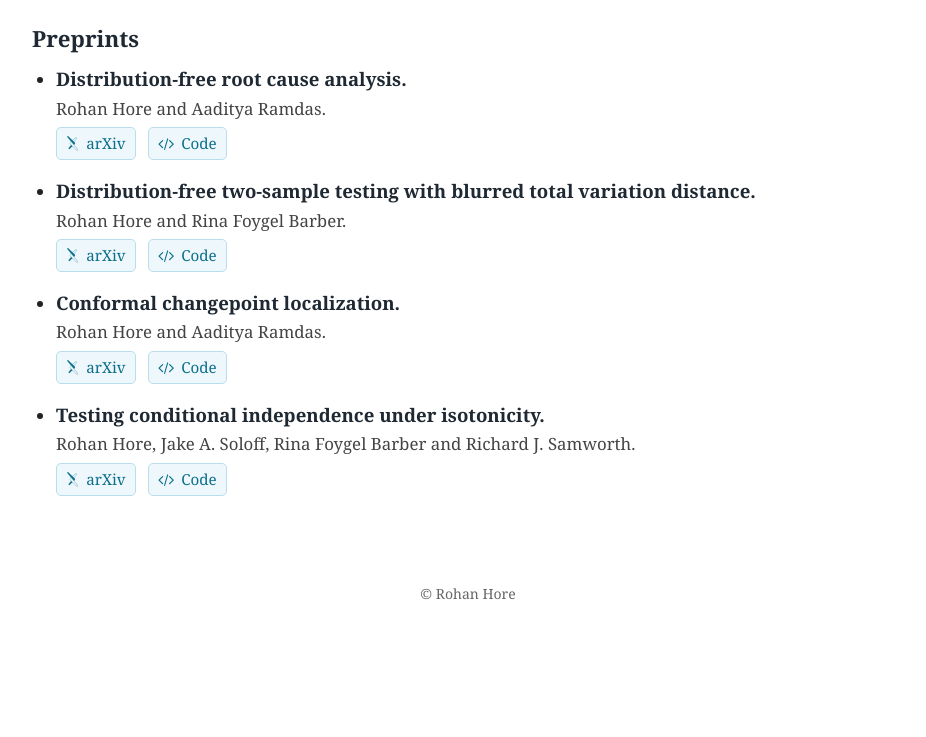
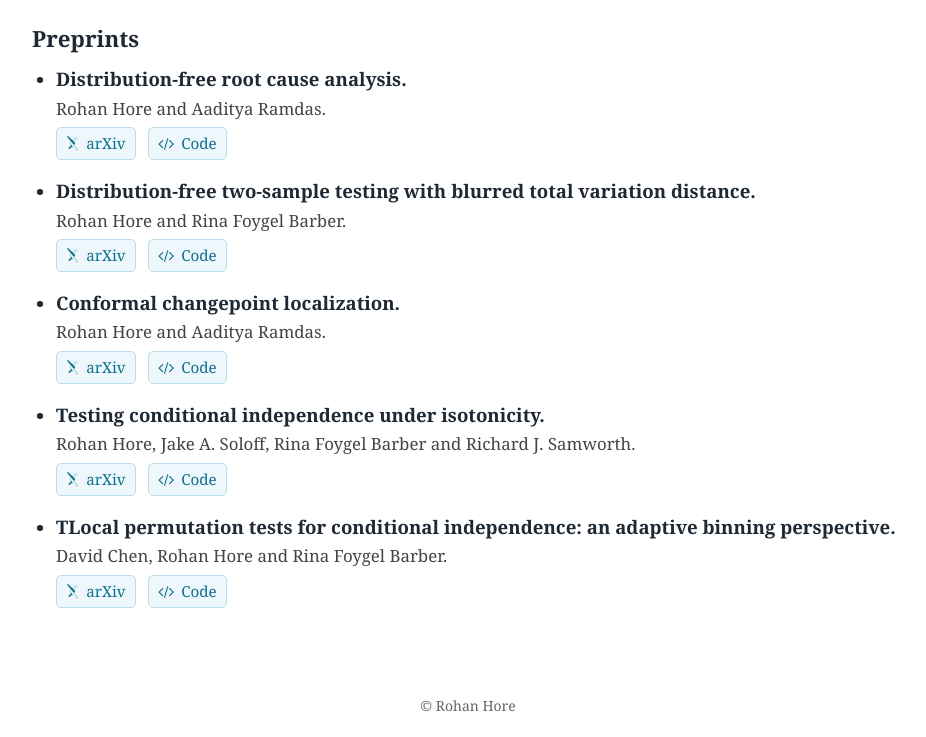
Before and after one commit to rohanhore/rohanhore.github.io, a plain HTML site: page research/index.html in a window 1280 px wide. Shown: the part 1073-1810 px from the top of the page, without its empty margins (172-1098 px from the left). Before the commit the page ends 1698 px from the top, so only its background shows below. Drawn offline with nearby package versions, Linux system fonts and the light colour scheme; some packages are replaced by stand-ins of ours; a web font is replaced by a local one.

Commit message:
Add new paper entry to index.html

```diff
--- a/research/index.html
+++ b/research/index.html
@@ -155,6 +155,15 @@ that effectively address the challenges of model-free inference.
     </div>
 </li>
 
+<li class="paper">
+    <div class="paper-title">TLocal permutation tests for conditional independence: an adaptive binning perspective.</div>
+    <div class="paper-authors">David Chen, Rohan Hore and Rina Foygel Barber.</div>
+    <div class="paper-links">
+        <a href="https://arxiv.org/abs/2607.20751"><i class="ai ai-arxiv"></i> arXiv</a>
+        <a href="https://github.com/davlichen/cond-independence-testing"><i class="fa fa-code"></i> Code</a>
+    </div>
+</li>
+
 </ul>
 </div>
 </main>
```
